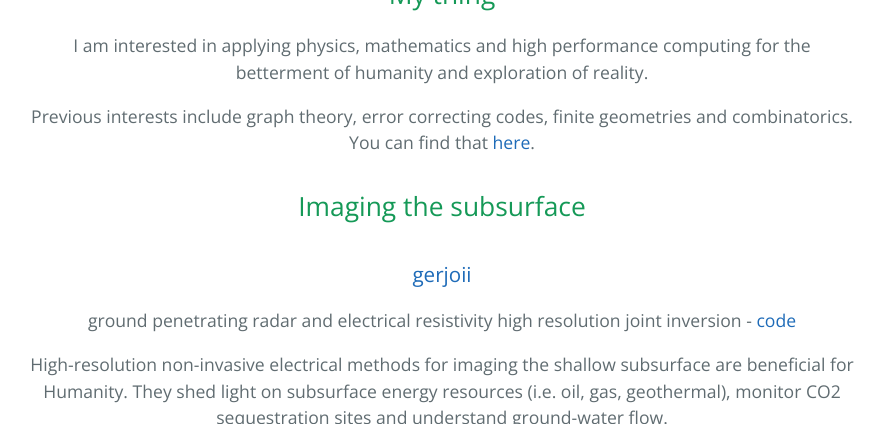
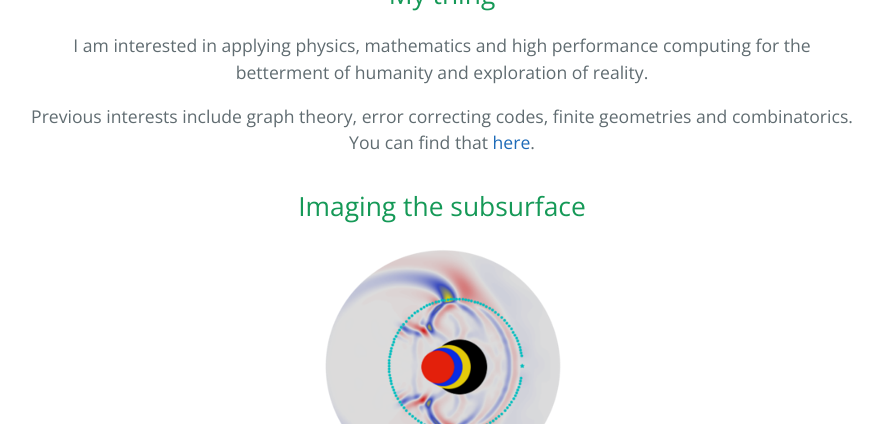
Before and after one commit to diegozain/diegozain.github.io, a Jekyll site: the page built from index.md, in a window 1280 px wide and 900 px high, scrolled down 636 px, cut to the strip 0-424 px from the top of the window. Shown: the whole strip, without its empty margins (198-1080 px from the left). Built offline with Jekyll 4.4.1, drawn with Linux system fonts in a browser that asks for light colours.

Commit message:
cache clean

```diff
--- a/index.md
+++ b/index.md
@@ -14,7 +14,7 @@ Previous interests include graph theory, error correcting codes, finite geometri
 
 ## Imaging the subsurface
 
-### [gerjoii](./gerjoii)
+[![](images/diegozain-gerjoii-mini.png)](./gerjoii)
 
 ground penetrating radar and electrical resistivity high resolution joint inversion - [code](https://github.com/diegozain/gerjoii)
 
```
